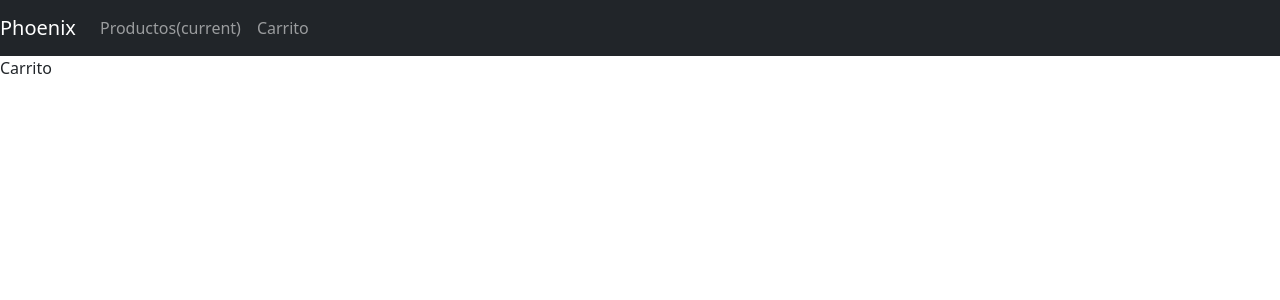
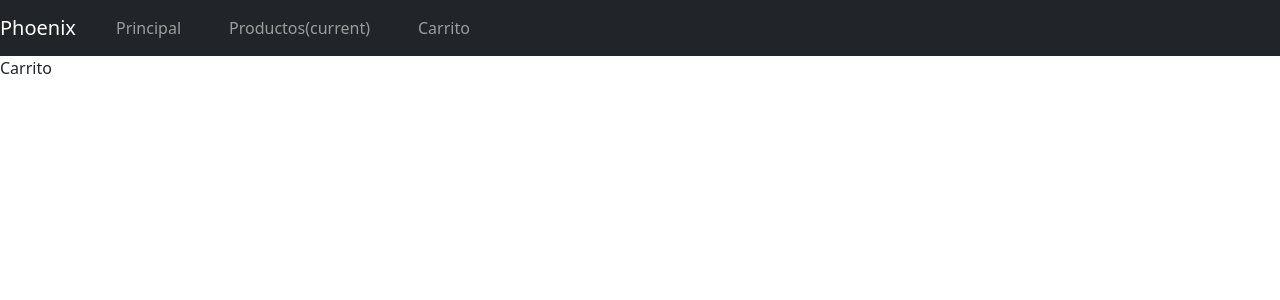
Before and after one commit to alexenr02/phoenix, a React (Create React App) app in the folder phoenix/: page /carrito in a window 1280 px wide. Shown: the top 300 px of the page. Built offline with nearby package versions, Linux system fonts and the light colour scheme.

Commit message:
Pag Principal V2
Segundo avance de la pagina principal, agregar funcionamiento de navbar

Ya pasa de una pagina a ptra pero no se despliega cuando esta mas pequeño

```diff
--- a/phoenix/src/App.css
+++ b/phoenix/src/App.css
@@ -62,3 +62,45 @@ img{
   width:100%;
   height:100%;
 }
+
+#navbarNav ul{
+  display: flex;
+  padding: 0;
+}
+#navbarNav li{
+  list-style-type: none;
+  margin: 0 1rem;
+}
+#navbarNav li a{
+  text-decoration: none;
+  display: block;
+  width: 100%;
+}
+@media screen and (max-width: 768px) {
+  #navbarNav ul {
+    position: absolute;
+    top: 60px;
+    left: 0;
+    flex-direction: column;
+    width: 50%;
+    height: 50%;
+    background-color: #fff;
+    border-top: 1px solid black;
+    display: none;
+  }
+  #navbarNav.expanded ul{
+    display: block;
+  }
+  #navbarNav li{
+    text-align: center;
+    margin: 0;
+  }
+  #navbarNav li a{
+    color: blue;
+    width: 100%;
+    padding: auto;
+  }
+  #navbarNav li:hover{
+    background-color:aquamarine;
+  }
+}
--- a/phoenix/src/Components/NavBar.js
+++ b/phoenix/src/Components/NavBar.js
@@ -1,19 +1,27 @@
-import React from 'react'
+import {React, useState} from 'react'
 
 function NavBar() {
+  const [isNavExpanded, setIsNavExpanded] = useState(false)
   return (
-    <nav className="navbar navbar-expand-lg navbar-dark bg-dark">
+    <nav className="navbar navbar-expand-lg navbar-dark bg-dark" id="navigationbar">
 <a class="navbar-brand" href="/">Phoenix</a>
-  <button class="navbar-toggler" type="button" data-toggle="collapse" data-target="#navbarNav" aria-controls="navbarNav" aria-expanded="false" aria-label="Toggle navigation">
+  <button class="navbar-toggler" type="button" data-toggle="collapse" data-target="#navbarNav" aria-controls="navbarNav" aria-expanded="false" aria-label="Toggle navigation" onClick={() => {
+          setIsNavExpanded(!isNavExpanded);
+        }}>
     <span class="navbar-toggler-icon"></span>
   </button>
-  <div className="collapse navbar-collapse" id="navbarNav">
+  <div className={
+          isNavExpanded ? "collapse navbar-collapse expanded" : "collapse navbar-collapse"
+        } id="navbarNav">
     <ul className="navbar-nav">
+    <li className="nav-item">
+        <a class="nav-link" href="/">Principal</a>
+      </li>
       <li className="nav-item active">
-        <a className="nav-link" href="/">Productos<span class="sr-only">(current)</span></a>
+        <a className="nav-link" href="/productos">Productos<span class="sr-only">(current)</span></a>
       </li>
       <li className="nav-item">
-        <a class="nav-link" href="/">Carrito</a>
+        <a class="nav-link" href="/carrito">Carrito</a>
       </li>
     </ul>
   </div>
--- a/phoenix/src/Components/Principal.js
+++ b/phoenix/src/Components/Principal.js
@@ -16,6 +16,7 @@ function Principal() {
 
           <h2>Vision</h2>
           <p>Creacion de una pagina de tienda en linea navegable donde se puedan agregar productos a un carrito </p>
+
       <section id="IniPrincipal">
         <h3> Integrantes: </h3>
       <p>Carla Corona Cardoso,José Antonio Hernández Cruz,Luis Alejandro Enríquez Solís</p>
```
